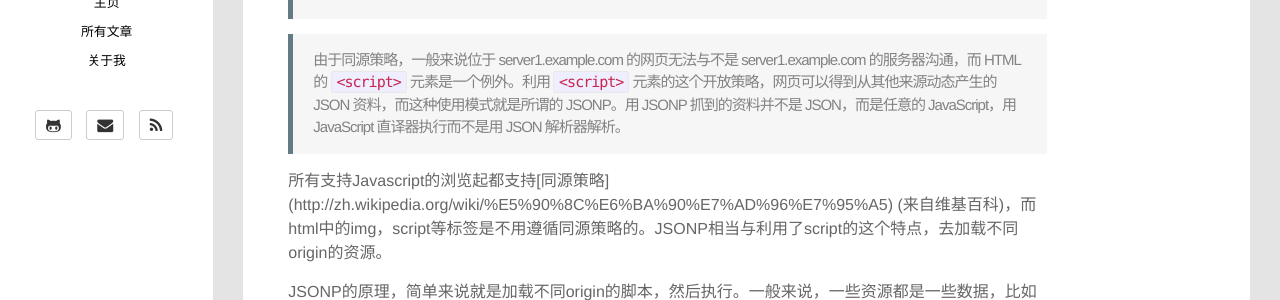
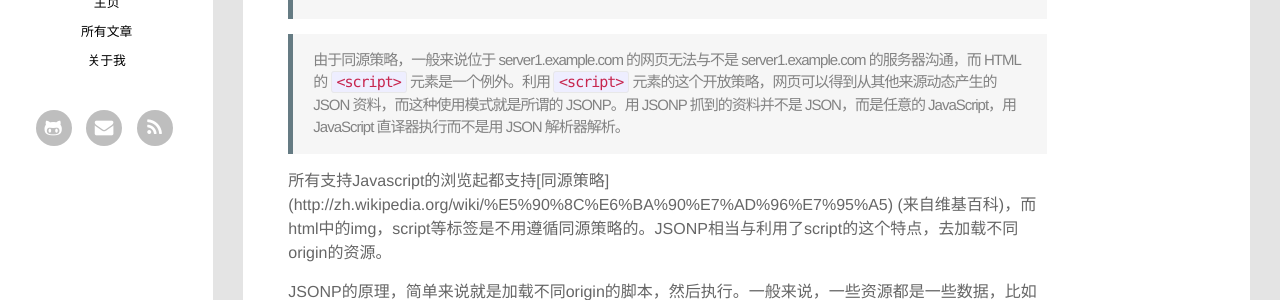
Before and after one commit to MakeItEasy/makeiteasy.github.com, a Jekyll site: the page built from index.html, in a window 1280 px wide. Shown: the part 397-697 px from the top of the page. Built offline with Jekyll 4.4.1, drawn with Linux system fonts in a browser that asks for light colours; Markdown is read by kramdown in place of the engine named in the settings; the list of posts is cut into pages by our own code.

Commit message:
修改了github，mail，rss的样式，调整为圆形

```diff
--- a/_includes/sidebar.html
+++ b/_includes/sidebar.html
@@ -30,21 +30,21 @@
     <ul class="list-unstyled list-inline">
       {% if site.author.github %}
       <li>
-        <a class="btn btn-default btn-sm" href="https://github.com/{{ site.author.github }}">
+        <a class="btn-contact btn-contact-github" href="https://github.com/{{ site.author.github }}">
           <i class="fa fa-github-alt fa-lg"></i>
         </a>
       </li>
       {% endif %}
       {% if site.author.twitter %}
       <li>
-        <a class="btn btn-default btn-sm" href="https://twitter.com/{{ site.author.twitter }}">
+        <a class="btn-contact" href="https://twitter.com/{{ site.author.twitter }}">
           <i class="fa fa-twitter fa-lg"></i>
         </a>
       </li>
       {% endif %}
       {% if site.author.email %}
       <li>
-        <a class="btn btn-default btn-sm" href="mailto:{{ site.author.email }}">
+        <a class="btn-contact btn-contact-email" href="mailto:{{ site.author.email }}">
           <i class="fa fa-envelope fa-lg"></i>
         </a>
       </li>
@@ -57,7 +57,7 @@
       </li>
       {% endif %}
       <li>
-        <a class="btn btn-default btn-sm" href="{{ site.url }}/{{ site.rss_path }}">
+        <a class="btn-contact btn-contact-rss" href="{{ site.url }}/{{ site.rss_path }}">
           <i class="fa fa-rss fa-lg"></i>
         </a>
       </li>
--- a/_sass/_layout_sidebar.scss
+++ b/_sass/_layout_sidebar.scss
@@ -87,10 +87,46 @@
   transition:color .2s ease-out, background 1s ease-in;
 }
 #contact-list li:hover .fa{
-	color: #E93E30;
-	border-color: #00ACEE;
+	// color: #E93E30;
+	// border-color: #00ACEE;
 }
 
+.btn-contact {
+  display: inline-block;
+  height: 36px;
+  width: 36px;
+  padding: 0px;
+  // border: 1px solid #bebebe;
+  border-radius: 50%;
+  background-color: #bebebe;
+  color: #fff;
+  font-size: 14px;
+  .fa {
+    color: #fff;
+    line-height: 36px;
+    vertical-align: baseline;
+  }
+}
+.btn-contact-github {
+  &:hover {
+    background-color: #aaf;
+  }
+  .fa {
+    margin-right: 1px;
+  }
+}
+
+.btn-contact-email {
+  &:hover {
+    background-color: #5B96A8;
+  }
+}
+
+.btn-contact-rss{
+  &:hover {
+    background-color: #F78435;
+  }
+}
 
 /**
  * footer
```
